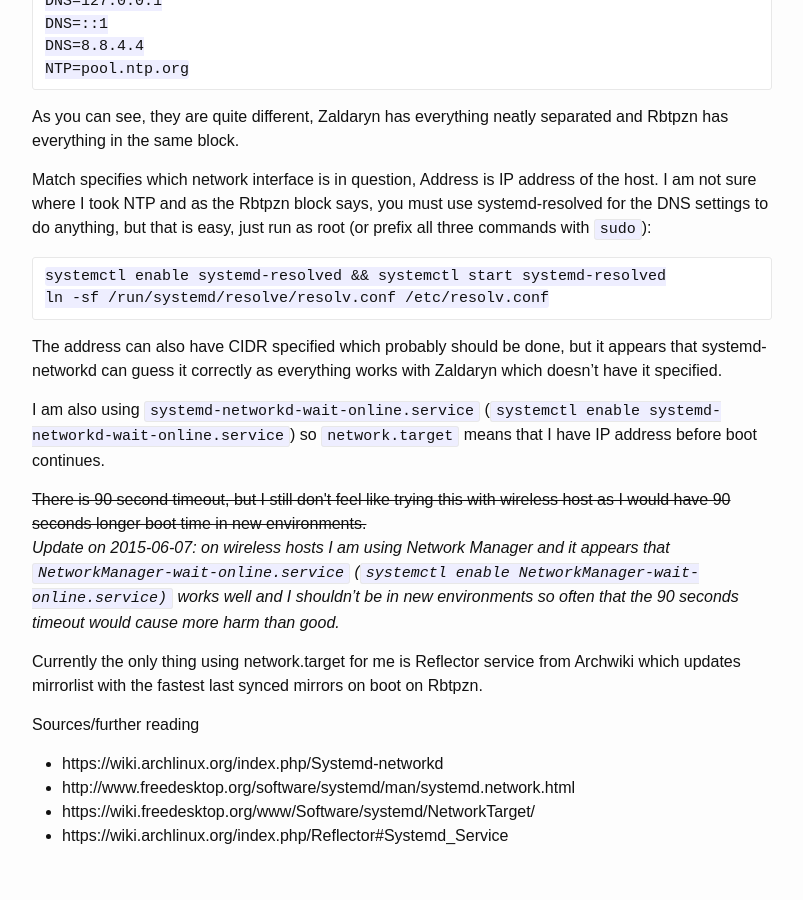
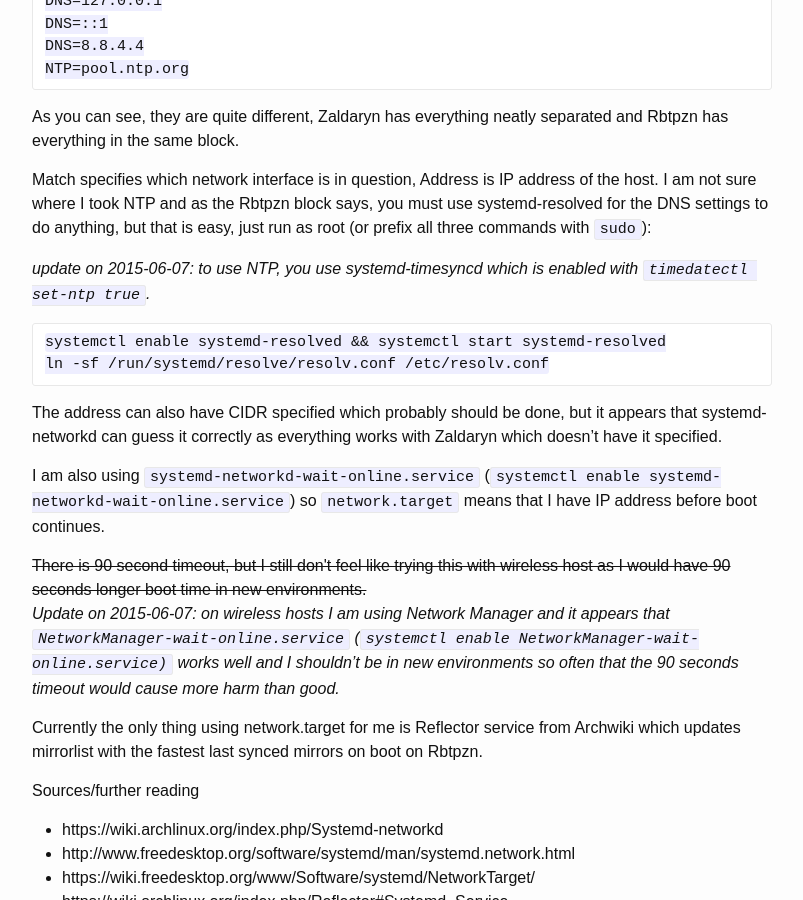
Before and after one commit to Mikaela/mikaela.github.io, a Jekyll site: the page built from _posts/2015-05-27-systemd-networkd.md, in a window 1280 px wide and 900 px high, scrolled down 1145 px. Shown: the whole window, without its empty margins (238-1041 px from the left). Built offline with Jekyll 4.4.1, drawn with Linux system fonts in a browser that asks for light colours; Markdown is read by kramdown in place of the engine named in the settings; comment, search, counter and statistics services are not loaded.

Commit message:
systemd-networkd: mention systemd-timesyncd

````diff
--- a/_posts/2015-05-27-systemd-networkd.md
+++ b/_posts/2015-05-27-systemd-networkd.md
@@ -67,6 +67,9 @@ says, you must use systemd-resolved for the DNS settings to do anything,
 but that is easy, just run as root (or prefix all three commands
 with `sudo`):
 
+*update on 2015-06-07: to use NTP, you use systemd-timesyncd which is
+enabled with `timedatectl set-ntp true`.*
+
 ```
 systemctl enable systemd-resolved && systemctl start systemd-resolved
 ln -sf /run/systemd/resolve/resolv.conf /etc/resolv.conf
````
